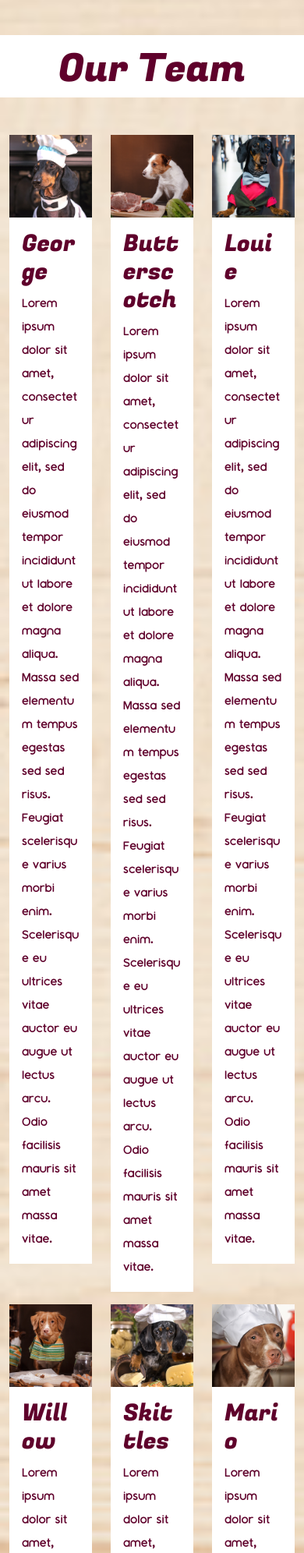
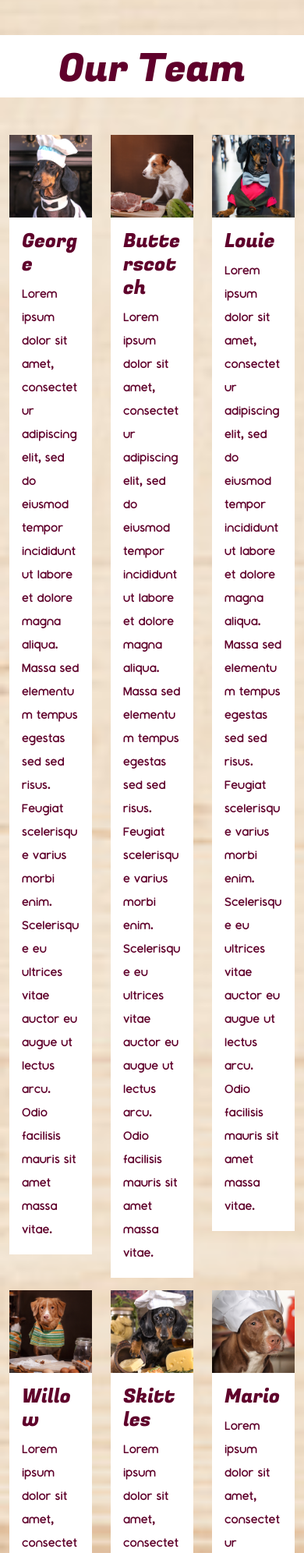
Before and after one commit to BronelL87/LazarB_Wells-HottC_SpacekB_Challenge_PuppyRestaurant, a plain HTML site: page pages/about.html in a window 390 px wide. Shown: the part 1835-3827 px from the top of the page at 78% size. Drawn offline with nearby package versions, Linux system fonts and the light colour scheme.

Commit message:
About Tablet finished

```diff
--- a/pages/about.html
+++ b/pages/about.html
@@ -167,7 +167,7 @@
         <div class="card borderless" style="max-width: 33.5rem;">
           <img src="../assets/doxie3.jpg" class="" alt="George">
           <div class="card-body">
-            <h3 class="card-title-style">George</h3>
+            <h3 class="about-card-title-style">George</h3>
             <p class="card-text home-text-style">Lorem ipsum dolor sit amet, consectetur adipiscing elit, sed do eiusmod tempor incididunt ut labore et dolore magna aliqua. Massa sed elementum tempus egestas sed sed risus. Feugiat scelerisque varius morbi enim. Scelerisque eu ultrices vitae auctor eu augue ut lectus arcu. Odio facilisis mauris sit amet massa vitae.</p>
           </div>
         </div>
@@ -176,7 +176,7 @@
         <div class="card borderless" style="max-width: 33.5rem;">
           <img src="../assets/jackrussel.jpg" class="" alt="Butterscotch">
           <div class="card-body">
-            <h3 class="card-title-style">Butterscotch</h3>
+            <h3 class="about-card-title-style">Butterscotch</h3>
             <p class="card-text home-text-style">Lorem ipsum dolor sit amet, consectetur adipiscing elit, sed do eiusmod tempor incididunt ut labore et dolore magna aliqua. Massa sed elementum tempus egestas sed sed risus. Feugiat scelerisque varius morbi enim. Scelerisque eu ultrices vitae auctor eu augue ut lectus arcu. Odio facilisis mauris sit amet massa vitae.</p>
           </div>
         </div>
@@ -185,7 +185,7 @@
         <div class="card borderless" style="max-width: 33.5rem;">
           <img src="../assets/doxie1.jpg" class="" alt="Louie">
           <div class="card-body">
-            <h3 class="card-title-style">Louie</h3>
+            <h3 class="about-card-title-style">Louie</h3>
             <p class="card-text home-text-style">Lorem ipsum dolor sit amet, consectetur adipiscing elit, sed do eiusmod tempor incididunt ut labore et dolore magna aliqua. Massa sed elementum tempus egestas sed sed risus. Feugiat scelerisque varius morbi enim. Scelerisque eu ultrices vitae auctor eu augue ut lectus arcu. Odio facilisis mauris sit amet massa vitae.</p>
           </div>
         </div>
@@ -196,7 +196,7 @@
         <div class="card borderless" style="max-width: 33.5rem;">
           <img src="../assets/novascotia.jpg" class="" alt="Willow">
           <div class="card-body">
-            <h3 class="card-title-style">Willow</h3>
+            <h3 class="about-card-title-style">Willow</h3>
             <p class="card-text home-text-style">Lorem ipsum dolor sit amet, consectetur adipiscing elit, sed do eiusmod tempor incididunt ut labore et dolore magna aliqua. Massa sed elementum tempus egestas sed sed risus. Feugiat scelerisque varius morbi enim. Scelerisque eu ultrices vitae auctor eu augue ut lectus arcu. Odio facilisis mauris sit amet massa vitae.</p>
           </div>
         </div>
@@ -205,7 +205,7 @@
         <div class="card borderless" style="max-width: 33.5rem;">
           <img src="../assets/doxie2.jpg" class="" alt="Skittles">
           <div class="card-body">
-            <h3 class="card-title-style">Skittles</h3>
+            <h3 class="about-card-title-style">Skittles</h3>
             <p class="card-text home-text-style">Lorem ipsum dolor sit amet, consectetur adipiscing elit, sed do eiusmod tempor incididunt ut labore et dolore magna aliqua. Massa sed elementum tempus egestas sed sed risus. Feugiat scelerisque varius morbi enim. Scelerisque eu ultrices vitae auctor eu augue ut lectus arcu. Odio facilisis mauris sit amet massa vitae.</p>
           </div>
         </div>
@@ -214,7 +214,7 @@
         <div class="card borderless" style="max-width: 33.5rem;">
           <img src="../assets/staffie.jpg" class="" alt="Mario">
           <div class="card-body">
-            <h3 class="card-title-style">Mario</h3>
+            <h3 class="about-card-title-style">Mario</h3>
             <p class="card-text home-text-style">Lorem ipsum dolor sit amet, consectetur adipiscing elit, sed do eiusmod tempor incididunt ut labore et dolore magna aliqua. Massa sed elementum tempus egestas sed sed risus. Feugiat scelerisque varius morbi enim. Scelerisque eu ultrices vitae auctor eu augue ut lectus arcu. Odio facilisis mauris sit amet massa vitae.</p>
           </div>
         </div>
--- a/style/styles.css
+++ b/style/styles.css
@@ -93,6 +93,18 @@ body {
   font-family: "Montauk Regular";
   font-size: 20px;
   padding: 0 30px 0;
+}
+
+.about-card-title-style {
+  color: #5f002b;
+  font-family: "Fugaz One";
+  font-size: 30px;
+}
+
+.about-text-style {
+  color: #5f002b;
+  font-family: "Montauk Regular";
+  font-size: 20px;
 }
 
 /* About Page - End */
@@ -335,6 +347,11 @@ hr {
     text-align: center;
   }
 
+  .about-card-title-style {
+    font-size: 25px;
+  }
+
+
   /* Menu */
   .menu-Choice {
     grid-template-columns: 1fr 1fr;
```
